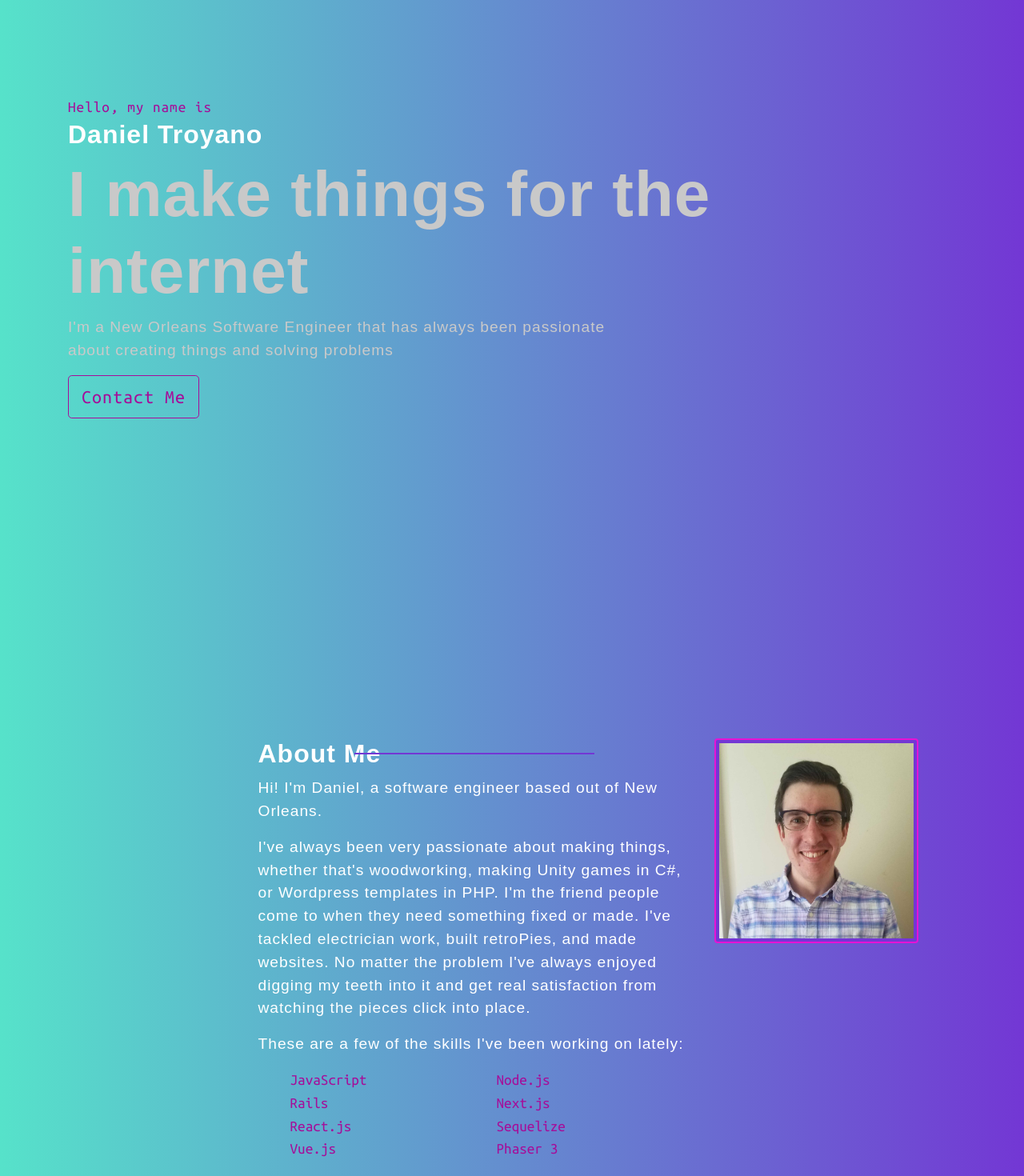
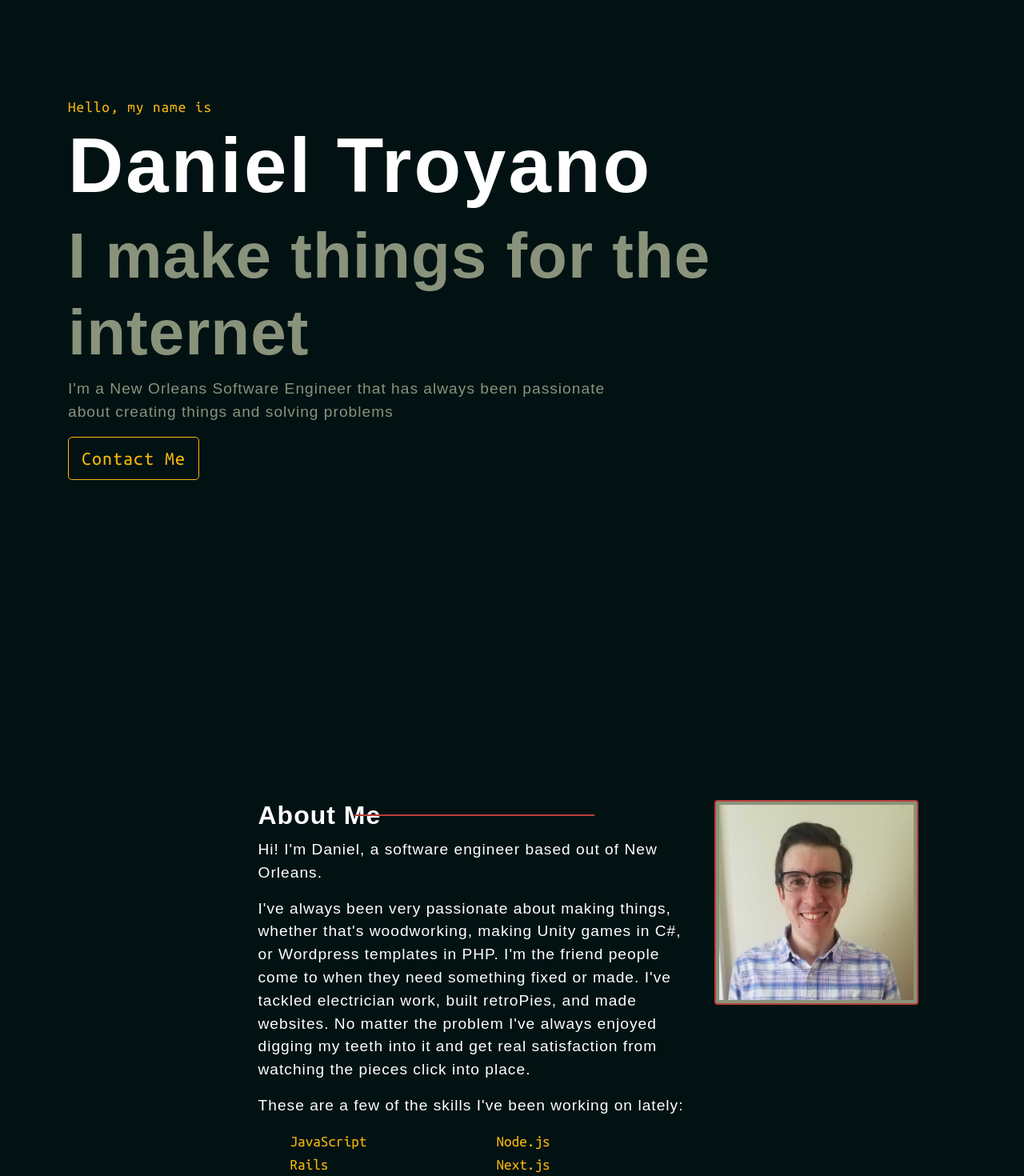
Before and after one commit to dtroyano86/portfolioSite, a Next.js app: page / in a window 1280 px wide. Shown: the part 160-1630 px from the top of the page at 80% size. Built offline with nearby package versions, Linux system fonts and the light colour scheme; a web font is replaced by a local one.

Commit message:
Changed Style

```diff
--- a/components/Intro.jsx
+++ b/components/Intro.jsx
@@ -4,7 +4,7 @@ import Button from 'react-bootstrap/Button';
 const Intro = () => (
   <Col md="auto" className="intro">
     <p>Hello, my name is</p>
-    <h1>Daniel Troyano</h1>
+    <h1 id="intro-name">Daniel Troyano</h1>
     <h2>I make things for the internet</h2>
     <p>
       I'm a New Orleans Software Engineer that has always been passionate
--- a/pages/styles.scss
+++ b/pages/styles.scss
@@ -1,22 +1,21 @@
 @import url('https://fonts.googleapis.com/css2?family=Saira+Extra+Condensed:wght@400;700;900&display=swap');
 @import url('https://fonts.googleapis.com/css2?family=Ubuntu+Mono&display=swap');
 
-$purple: #7337D4;
-$brightPurple: #E613D5;
-$teal: #56E2CA;
-$pink: #a60d99;
-$grey: #c9c9c9;
+$mainBG: #021213;
+$firstAccent: #FAB80A;
+$secondAccent: #BC403B;
+$lightOne: #89937C;
 $mono-font: 'Ubuntu Mono', monospace;
 
 $font-family-base: 'Saira Extra Condensed', sans-serif;
-$info: $pink;
+$info: $firstAccent;
 
 
 @import "~bootstrap/scss/bootstrap";
 
 
 body {
-  background-image: linear-gradient(to right,$teal, $purple);
+  background-color: $mainBG;
   height: 100%;
   color: white;
 }
@@ -38,7 +37,7 @@ body {
 }
 
 .intro {
-  color: $grey;
+  color: $lightOne;
 
   p {
     font-size: 1.5em;
@@ -47,15 +46,7 @@ body {
   p:first-child{
     margin-bottom: 0;
     font-family: $mono-font;
-    color: $pink;
-  }
-
-  h1 {
-    margin-top: 0;
-    font-size: 6em;
-    font-weight: 900;
-    letter-spacing: 3px;
-    color: white;
+    color: $firstAccent;
   }
 
   h2 {
@@ -69,6 +60,14 @@ body {
     font-family: $mono-font;
     letter-spacing: 1px;
   }
+}
+
+#intro-name {
+  margin-top: 0;
+  font-size: 6em;
+  font-weight: 900;
+  letter-spacing: 3px;
+  color: white;
 }
 
 .group {
@@ -95,12 +94,12 @@ body {
   width: 300px;
   height: 2px;
   left: 120px;
-  background-color: $purple;
+  background-color: $secondAccent;
 }
 
 .profile-image {
-  background-color: $purple;
-  border: 2px solid $brightPurple;
+  background-color: $lightOne;
+  border: 2px solid $secondAccent;
 }
 
 .skills {
@@ -109,7 +108,7 @@ body {
   li {
     list-style: none;
     font-family: $mono-font;
-    color: $pink;
+    color: $firstAccent;
     font-size: 1.2em;
   }
 }
```
